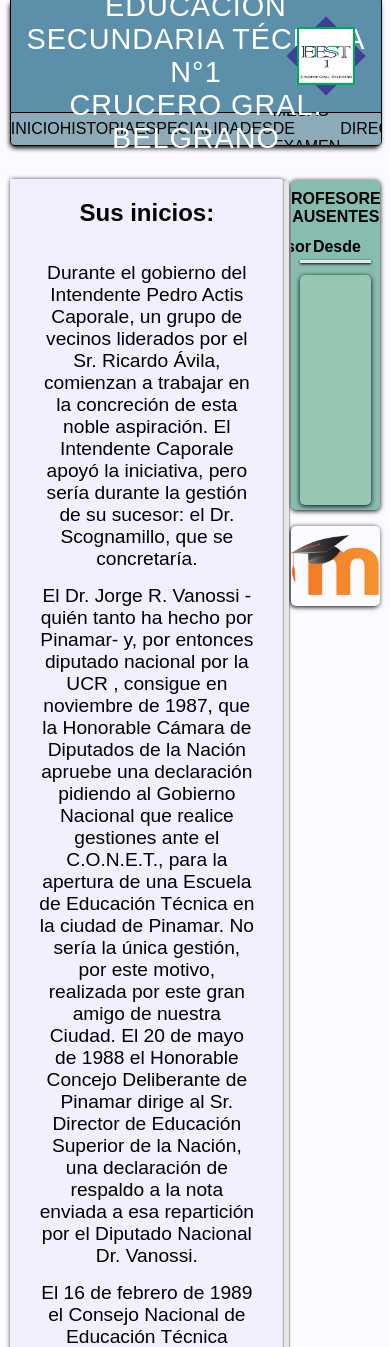
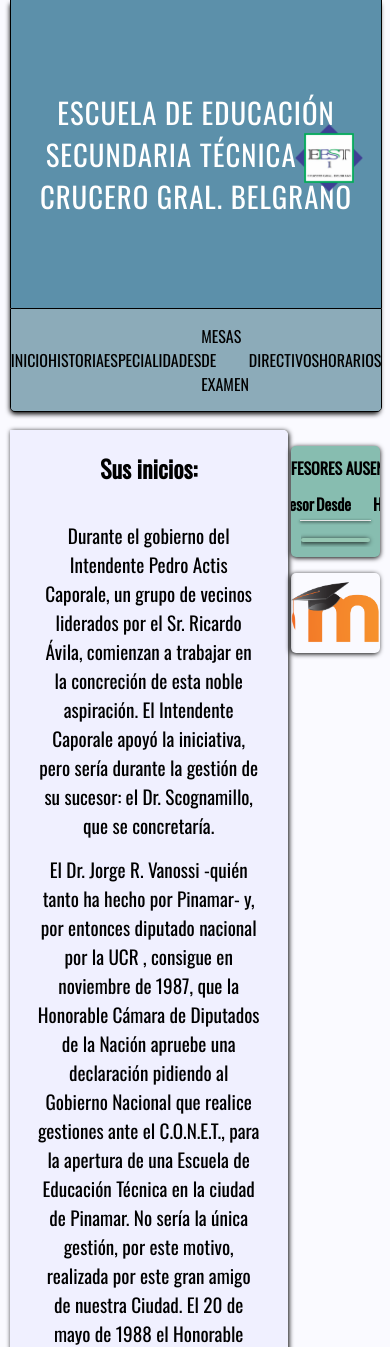
Before and after one commit to Wishka01/PWI, a PHP site: page /Historia/Historia.php in a window 390 px wide. Shown: the top 1347 px of the page. Run offline with PHP 8.4, Linux system fonts and the light colour scheme; data that the repository does not hold is empty.

Commit message:
Basic Responsive Fix

```diff
--- a/Estilos/Encabezado.css
+++ b/Estilos/Encabezado.css
@@ -1,17 +1,18 @@
 header {
     width: 95%;
-    height: 9rem;
+    height: 16%;
     border-radius: 5px;
     border-top-left-radius: 0;
     border-top-right-radius: 0;
     box-shadow: 0px 4px 5px #000;
+    position: relative;
 }
 
 .banner {
     background-color: rgb(92, 144, 170);
     width: 100%;
-    height: 7rem;
-    position: relative;
+    height: 75%;
+
     display: flex;
     justify-content: center;
     align-items: center;
@@ -22,9 +23,15 @@ header {
 .banner a {
     position: absolute;
     width: 80px;
-    height: 80px;
+    height: 100%;
     max-height: 5rem;
-    right: 15px;
+    top: 40%;
+    right: 5px;
+    transform: translateY(-50%);
+}
+
+.logo {
+    height: 85%;
 }
 
 .banner a:hover > .logo {
@@ -55,7 +62,7 @@ header {
 
 nav {
     width: 100%;
-    height: 2rem;
+    height: 25%;
     display: flex;
     justify-content: center;
     align-items: center;
--- a/Estilos/Footer.css
+++ b/Estilos/Footer.css
@@ -3,7 +3,7 @@ footer {
     flex-direction: column;
     justify-content: center;
     align-items: center;
-    margin-top: 30px;
+    margin-top: 2.5rem;
     width: 95%;
     height: 70px;
     background-color: rgb(92, 144, 170);
--- a/Estilos/Historia.css
+++ b/Estilos/Historia.css
@@ -1,7 +1,7 @@
 .historia{
-    margin-top: 35px;
-    width: 74%;
-    height: 97%;
+    margin-top: 20px;
+    width: 75%;
+    height: 100%;
     border-radius: 5px;
     border-top-left-radius: 0;
     border-bottom-left-radius: 0;
--- a/Estilos/Inicio.css
+++ b/Estilos/Inicio.css
@@ -2,7 +2,8 @@
     width: 75%;
     height: 100%;
     display: flex;
-    overflow-y: scroll;
+    position: relative;
+    overflow-y: auto;
     flex-direction: column;
     margin-top: 20px;
 }
--- a/Estilos/Normalizar.css
+++ b/Estilos/Normalizar.css
@@ -28,3 +28,24 @@ img {
     width: 100%;
     height: auto;
 }
+
+/* Scrollbal personalizada */
+
+::-webkit-scrollbar-track {
+    -webkit-box-shadow: inset 0 0 6px rgba(0,0,0,0.3);
+    -webkit-border-radius: 10px;
+    border-radius: 10px;
+    box-shadow: inset 0 0 6px rgba(0,0,0,0.3);
+}
+
+::-webkit-scrollbar {
+    width: 5px;
+}
+
+::-webkit-scrollbar-thumb {
+    -webkit-border-radius: 10px;
+    border-radius: 10px;
+    background: rgb(241, 241, 245);
+    -webkit-box-shadow: inset 0 0 6px rgba(0,0,0,0.5);
+    box-shadow: inset 0 0 6px rgba(0,0,0,0.5);
+}
--- a/Estilos/Sidebar.css
+++ b/Estilos/Sidebar.css
@@ -5,18 +5,6 @@
     display: flex;
     flex-direction: column;
     align-items: center;
-}
-
-.sidebar::after {
-    content: "";
-    position: absolute;
-    right: 26%;
-    top: calc(10rem + 20px);
-    width: 5px;
-    height: 77%;
-    border-radius: 25px;
-    background-color: rgb(230, 230, 230);
-    box-shadow: 0px 1px 2px #000;
 }
 
 caption {
@@ -38,29 +26,35 @@ caption {
     background-color: rgb(135, 189, 176);
 }
 
-.scroll {
+.contenedor-tabla {
     width: 100%;
-    height: 15rem;
-    overflow: auto;
+    height: 100%;
+    overflow: hidden;
     display: flex;
     justify-content: center;
-    padding-top: 5px;
+    margin-bottom: 10px;
 }
 
-::-webkit-scrollbar {
-    display: none;
+.scroll {
+    width: 85%;
+    height: auto;
+    overflow-y: scroll;
+    display: flex;
+    justify-content: center;
+    margin: 10px 0 0 10px;
+    padding-right: 10px;
 }
 
 .scroll > table {
-    width: 80%;
+    width: 100%;
     margin: 5px 0;
     background-color: rgb(150, 199, 179);
-    box-shadow: 0px 1px 5px #000;
+    box-shadow: -1px 1px 5px #000;
 }
 
 
 .tabla-profesores-ausentes {
-    width: 80%;
+    width: 100%;
     border-radius: 5px;
     background-color: rgb(135, 189, 176);
 }
@@ -72,7 +66,7 @@ tr {
 
 .separador {
     width: 80%;
-    height: 3px;
+    height: 5px;
     background-color: rgb(230, 230, 230);
     margin: 2px 10%;
     padding: 0;
@@ -92,13 +86,14 @@ tr > td {
 .campus {
     width: 100%;
     height: 5rem;
+    margin-bottom: 5px;
     border-radius: 5px;
     box-shadow: -1px 1px 5px #000;
     transition: all .2s ease-in-out;
 }
 
 .campus:hover {
-    box-shadow: -1px 3px 5px #000;
+    box-shadow: -1px 2px 5px #000;
     transform: translateY(-2px);
 }
 
--- a/Historia/Historia.php
+++ b/Historia/Historia.php
@@ -6,11 +6,16 @@
     <meta name="viewport" content="width=device-width, initial-scale=1.0">
     <title>Historia | E.E.S.T. N°1</title>
 
+    <link rel="preconnect" href="https://fonts.googleapis.com">
+    <link rel="preconnect" href="https://fonts.gstatic.com" crossorigin>
+    <link href="https://fonts.googleapis.com/css2?family=Fredoka:wght@300;400&family=Oswald:wght@200;300;400&display=swap" rel="stylesheet">
+
     <link rel="stylesheet" type="text/css" href="../Estilos/Normalizar.css">
     <link rel="stylesheet" type="text/css" href="../Estilos/Encabezado.css">
     <link rel="stylesheet" type="text/css" href="../Estilos/Sidebar.css">
     <link rel="stylesheet" type="text/css" href="../Estilos/Inicio.css">
     <link rel="stylesheet" type="text/css" href="../Estilos/Historia.css">
+    <link rel="stylesheet" type="text/css" href="../Estilos/Footer.css">
 </head>
 <body>
     <?php
@@ -55,5 +60,8 @@
             include("../Sidebar/Sidebar.php");
         ?>
     </main>
+    <?php
+        include("../Footer/Footer.php");
+    ?>
 </body>
 </html>
--- a/Inicio/Inicio.php
+++ b/Inicio/Inicio.php
@@ -57,5 +57,8 @@
             include("../Sidebar/Sidebar.php");
         ?>
     </main>
+    <?php
+        include("../Footer/Footer.php");
+    ?>
 </body>
 </html>
--- a/Sidebar/Sidebar.php
+++ b/Sidebar/Sidebar.php
@@ -11,6 +11,7 @@
             </tbody>
         </table>
         <div class="separador"></div>
+        <div class="contenedor-tabla">
             <div class="scroll">
                 <table class="tabla-profesores-ausentes">
                         <?php
@@ -18,6 +19,7 @@
                             $ausenciaDocenteDAO = new AusenciaDocenteDAO();
                             $result = $ausenciaDocenteDAO->selectAll();
                             while (($row = $result->fetch_array()) != null) {
+
                                 echo("
                                     <tr>
                                         <td>" . $row['profesor'] . "</td>
@@ -30,6 +32,7 @@
                 </table>
             </div>
          </div>
+    </div>
     <div class="campus">
             <a href="https://tecnica1pinamar.edu.ar/moodle30/login/index.php" target="_blank"><img src="../Imagenes/moodle.png" alt="Moodle"></a>
     </div>
```
Lines whose indentation alone changed are shown as unchanged.
